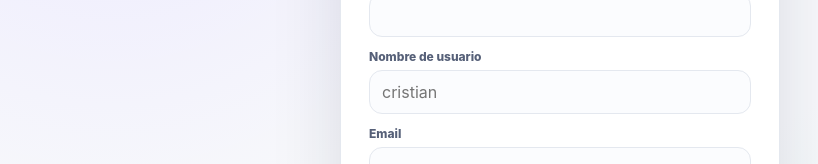
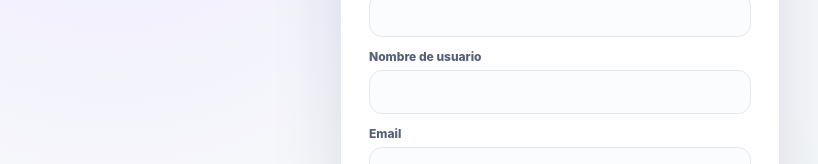
Before and after one commit to CristianMansilla/TripMate, a Next.js app: page /signup in a window 1280 px wide. Shown: the part 280-444 px from the top of the page, without its empty margins (80-898 px from the left). Built offline with nearby package versions, Linux system fonts and the light colour scheme.

Commit message:
#6 - Corrección input nombre de usuario

```diff
--- a/app/(auth)/signup/page.tsx
+++ b/app/(auth)/signup/page.tsx
@@ -62,7 +62,7 @@ function SignupForm(){
     <p>Después vas a poder crear viajes e invitar a otras personas.</p>
     {message&&<div className="notice">{message}</div>}
     <div className="field"><label>Nombre</label><input value={name} onChange={e=>setName(e.target.value)} required autoComplete="name"/></div>
-    <div className="field" style={{marginTop:12}}><label>Nombre de usuario</label><input value={username} onChange={e=>setUsername(e.target.value.toLowerCase())} required minLength={3} maxLength={24} pattern="[a-z0-9_]{3,24}" autoComplete="username" placeholder="cristian"/></div>
+    <div className="field" style={{marginTop:12}}><label>Nombre de usuario</label><input value={username} onChange={e=>setUsername(e.target.value.toLowerCase())} required minLength={3} maxLength={24} pattern="[a-z0-9_]{3,24}" autoComplete="username"/></div>
     <div className="field" style={{marginTop:12}}><label>Email</label><input type="email" value={email} onChange={e=>setEmail(e.target.value)} required autoComplete="email"/></div>
     <div className="field" style={{marginTop:12}}>
       <label>Contraseña</label>
```
